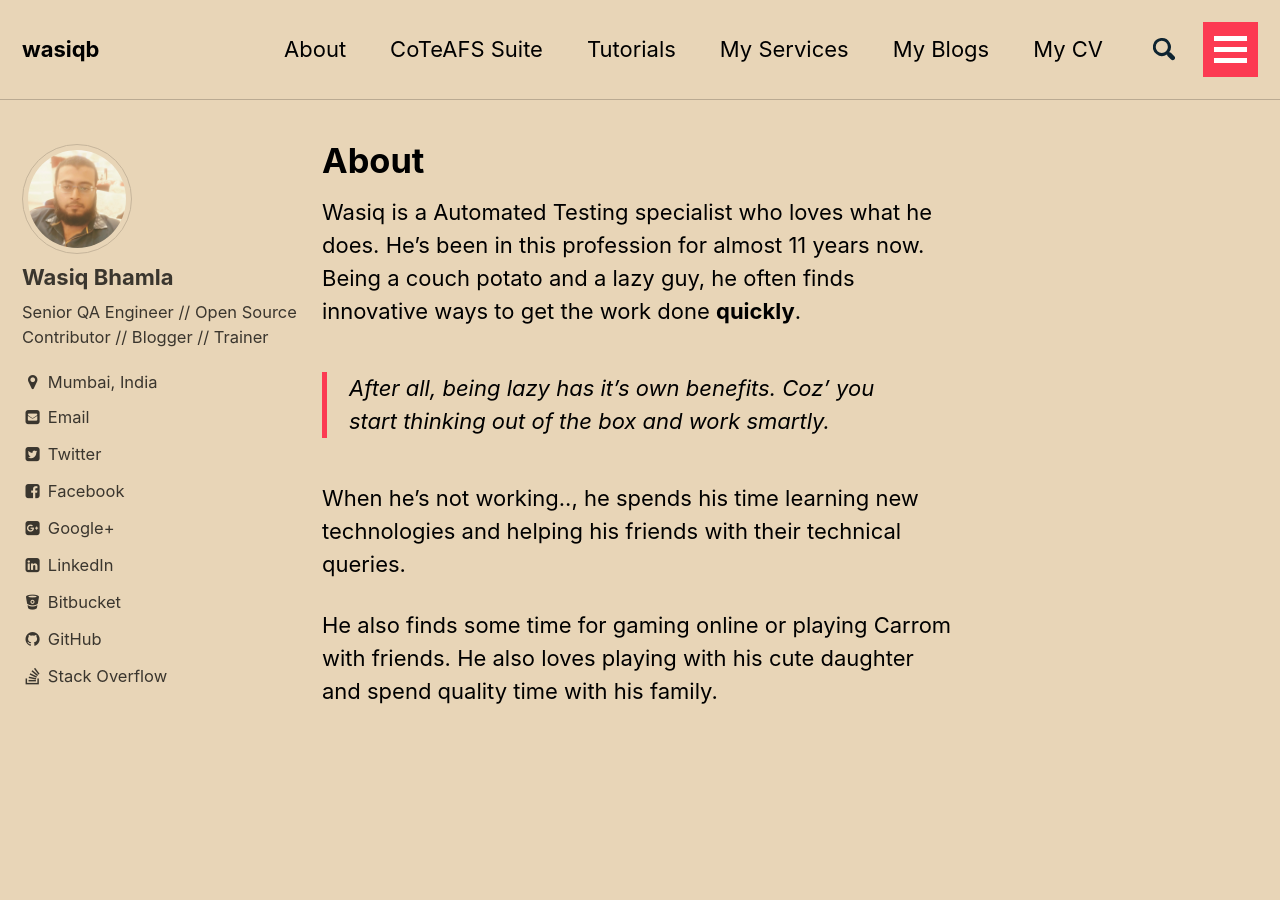
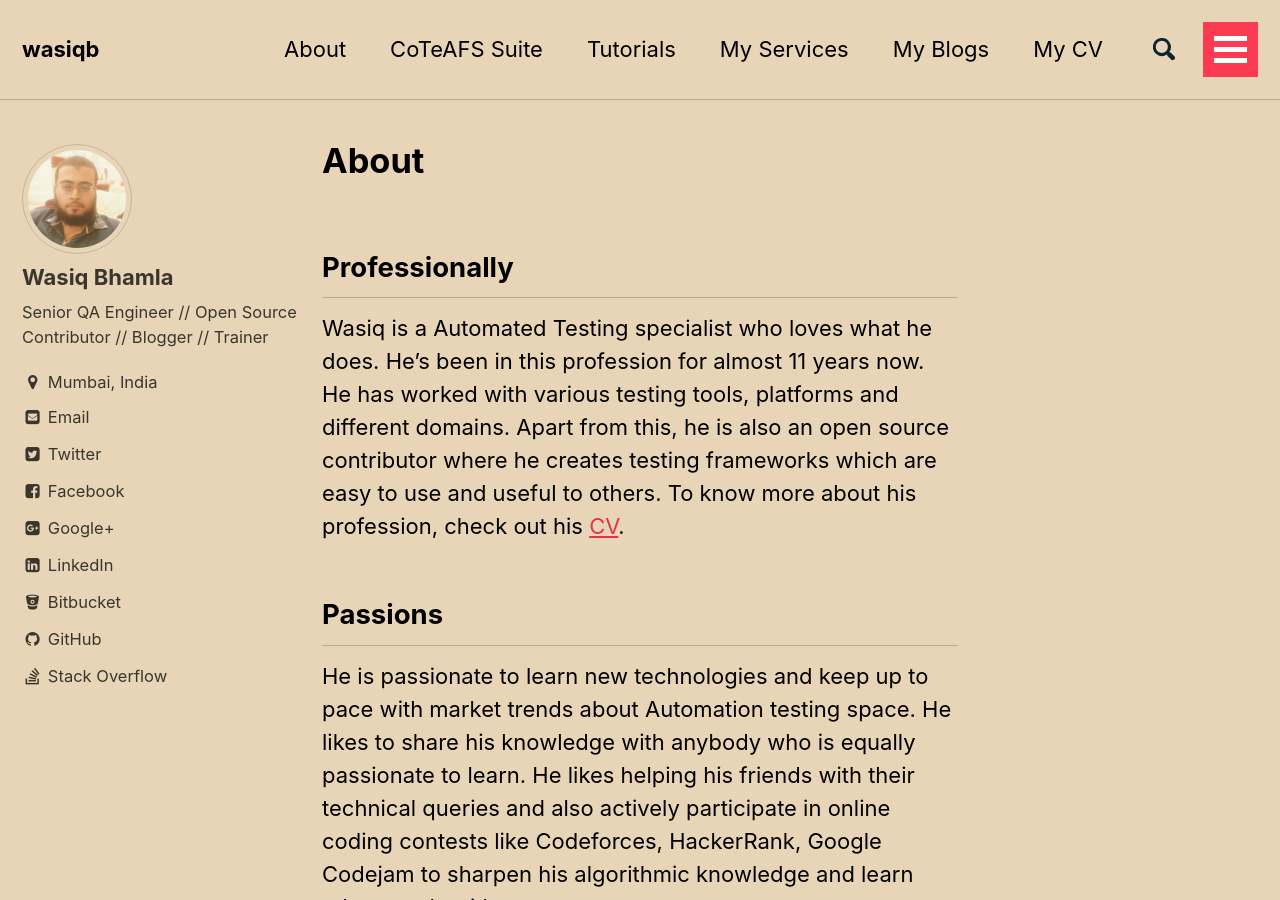
Before and after one commit to WasiqB/wasiqb.github.io, a Jekyll site: the page built from _pages/about.md, in a window 1280 px wide and 900 px high. Built offline with Jekyll 4.4.1, drawn with Linux system fonts in a browser that asks for light colours; some of the changed text lies outside the part shown.

Commit message:
Updated.

```diff
--- a/_config.yml
+++ b/_config.yml
@@ -47,8 +47,8 @@ staticman:
       options:
         format           : # "iso8601" (default), "timestamp-seconds", "timestamp-milliseconds"
 reCaptcha:
-  siteKey                :
-  secret                 :
+  siteKey                : 6Leu6z8UAAAAAPVQTbLQ8ZuhLe4Ui7WciKu0jNVI
+  secret                 : 6Leu6z8UAAAAAGr40US3aarh3Cd8iXjgvwEWCf5v
 atom_feed:
   path                   : # blank (default) uses feed.xml
 search                   : true # true, false (default)
--- a/_pages/about.md
+++ b/_pages/about.md
@@ -2,11 +2,14 @@
 permalink: /about/
 title: About
 ---
+
+## Professionally
 Wasiq is a Automated Testing specialist who loves what he does. He's been in this profession for almost 11 years now.
-Being a couch potato and a lazy guy, he often finds innovative ways to get the work done **quickly**.
+He has worked with various testing tools, platforms and different domains. Apart from this, he is also an open source contributor where he creates testing frameworks which are easy to use and useful to others. To know more about his profession, check out his [CV](/cv/).
 
-> After all, being lazy has it's own benefits. Coz' you start thinking out of the box and work smartly.
+## Passions
+He is passionate to learn new technologies and keep up to pace with market trends about Automation testing space.
+He likes to share his knowledge with anybody who is equally passionate to learn. He likes helping his friends with their technical queries and also actively participate in online coding contests like Codeforces, HackerRank, Google Codejam to sharpen his algorithmic knowledge and learn advance algorithms.
 
-When he's not working.., he spends his time learning new technologies and helping his friends with their technical queries.
-
+## Personally
 He also finds some time for gaming online or playing Carrom with friends. He also loves playing with his cute daughter and spend quality time with his family.
```
Also changed, not shown: _pages/contact.md (added, +32 -0 lines), _pages/thanks.md (added, +7 -0 lines).
